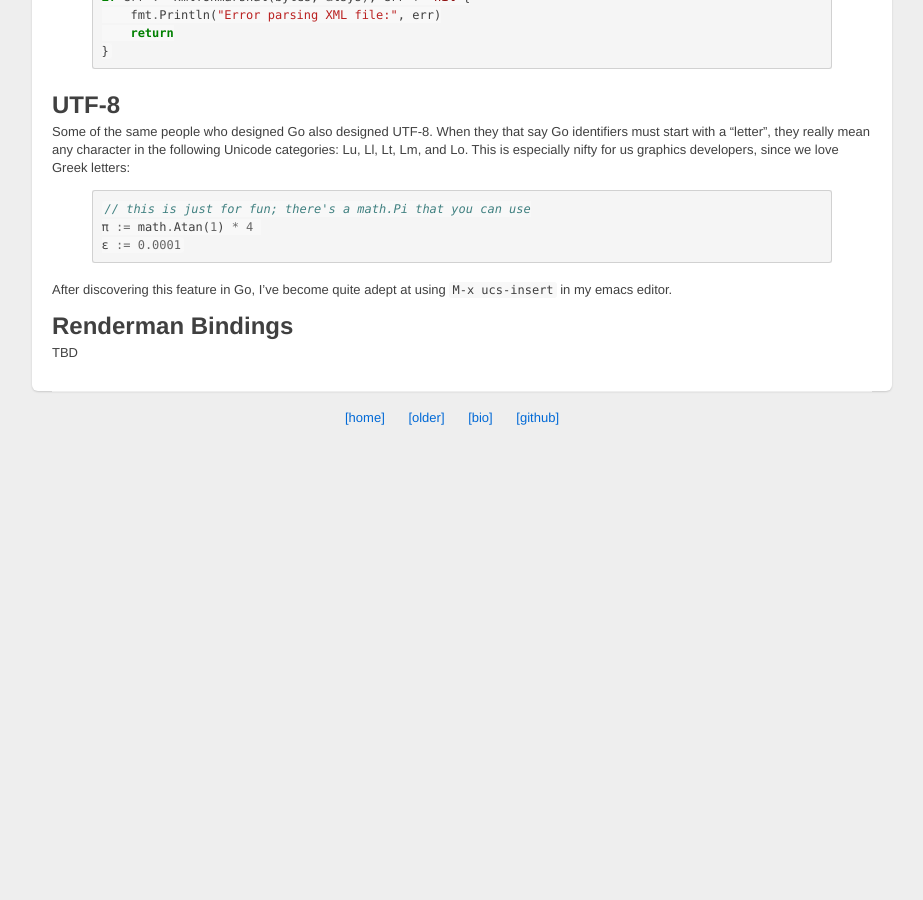
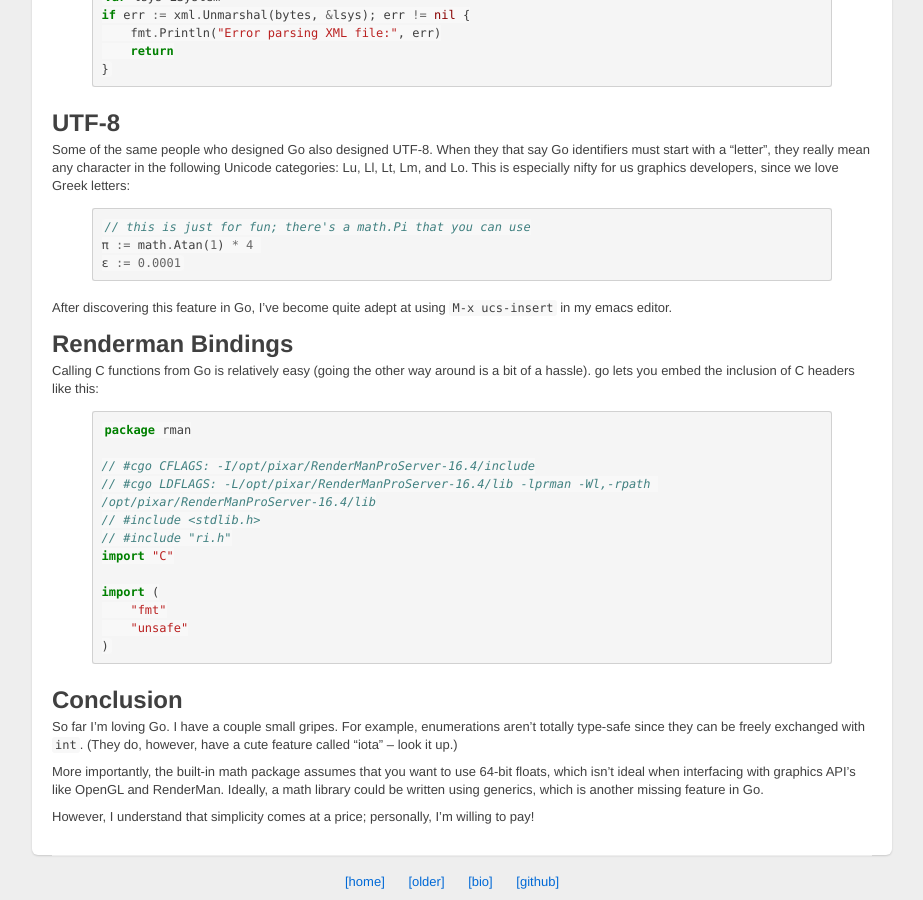
Before and after one commit to prideout/prideout.github.com, a Jekyll site: the page built from _posts/2011-12-29-go-and-renderman.md, in a window 1280 px wide and 900 px high, scrolled down 1543 px. Shown: the whole window, without its empty margins (178-1101 px from the left). Built offline with Jekyll 4.4.1, drawn with Linux system fonts in a browser that asks for light colours; before the commit the page ends 1979 px from its top, so only the background shows below that.

Commit message:
progress

```diff
--- a/_posts/2011-12-29-go-and-renderman.md
+++ b/_posts/2011-12-29-go-and-renderman.md
@@ -90,4 +90,27 @@
 
 ## Renderman Bindings
 
-TBD
+Calling C functions from Go is relatively easy (going the other way around is a bit of a hassle).  go lets you embed the inclusion of C headers like this:
+
+{% highlight go %}
+package rman
+
+// #cgo CFLAGS: -I/opt/pixar/RenderManProServer-16.4/include
+// #cgo LDFLAGS: -L/opt/pixar/RenderManProServer-16.4/lib -lprman -Wl,-rpath /opt/pixar/RenderManProServer-16.4/lib
+// #include <stdlib.h>
+// #include "ri.h"
+import "C"
+
+import (
+    "fmt"
+    "unsafe"
+)
+{% endhighlight %}
+
+## Conclusion
+
+So far I'm loving Go.  I have a couple small gripes.  For example, enumerations aren't totally type-safe since they can be freely exchanged with `int`.  (They do, however, have a cute feature called "iota" -- look it up.)
+
+More importantly, the built-in math package assumes that you want to use 64-bit floats, which isn't ideal when interfacing with graphics API's like OpenGL and RenderMan.  Ideally, a math library could be written using generics, which is another missing feature in Go.
+
+However, I understand that simplicity comes at a price; personally, I'm willing to pay!
```
